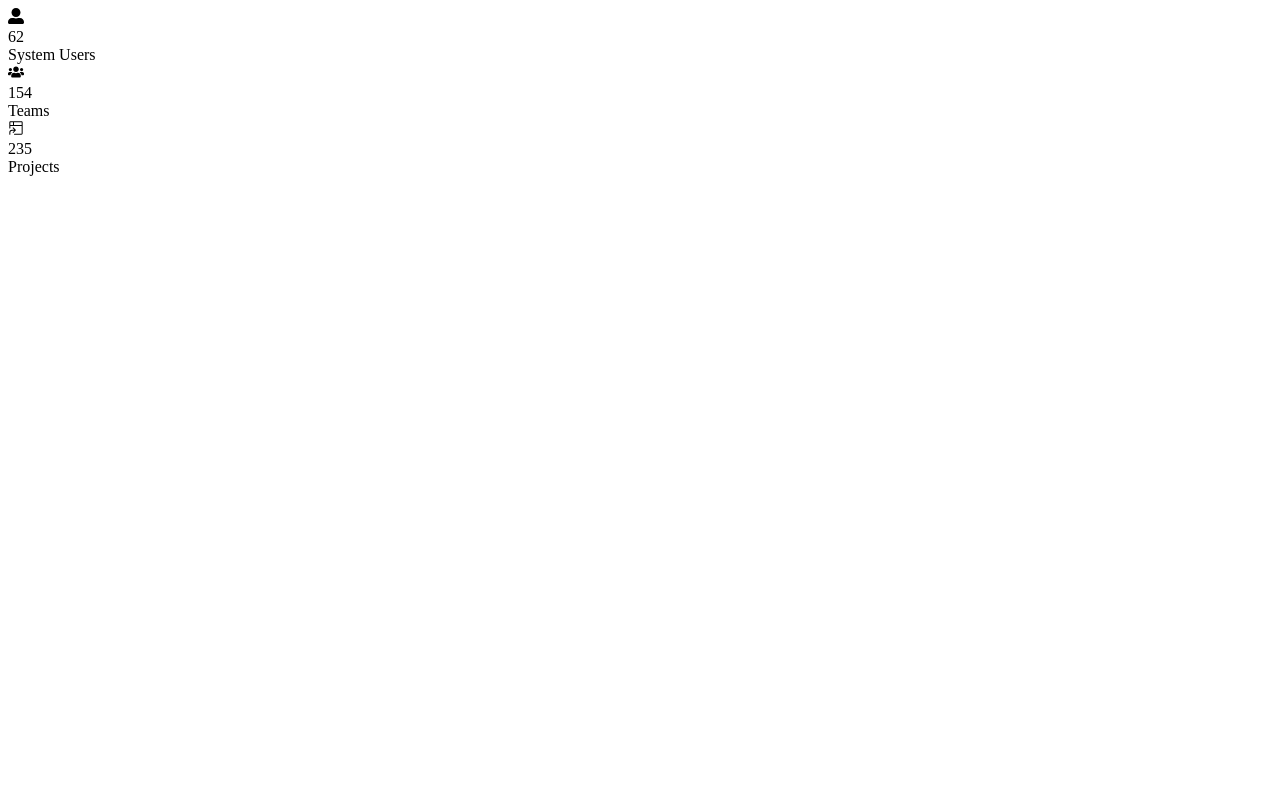
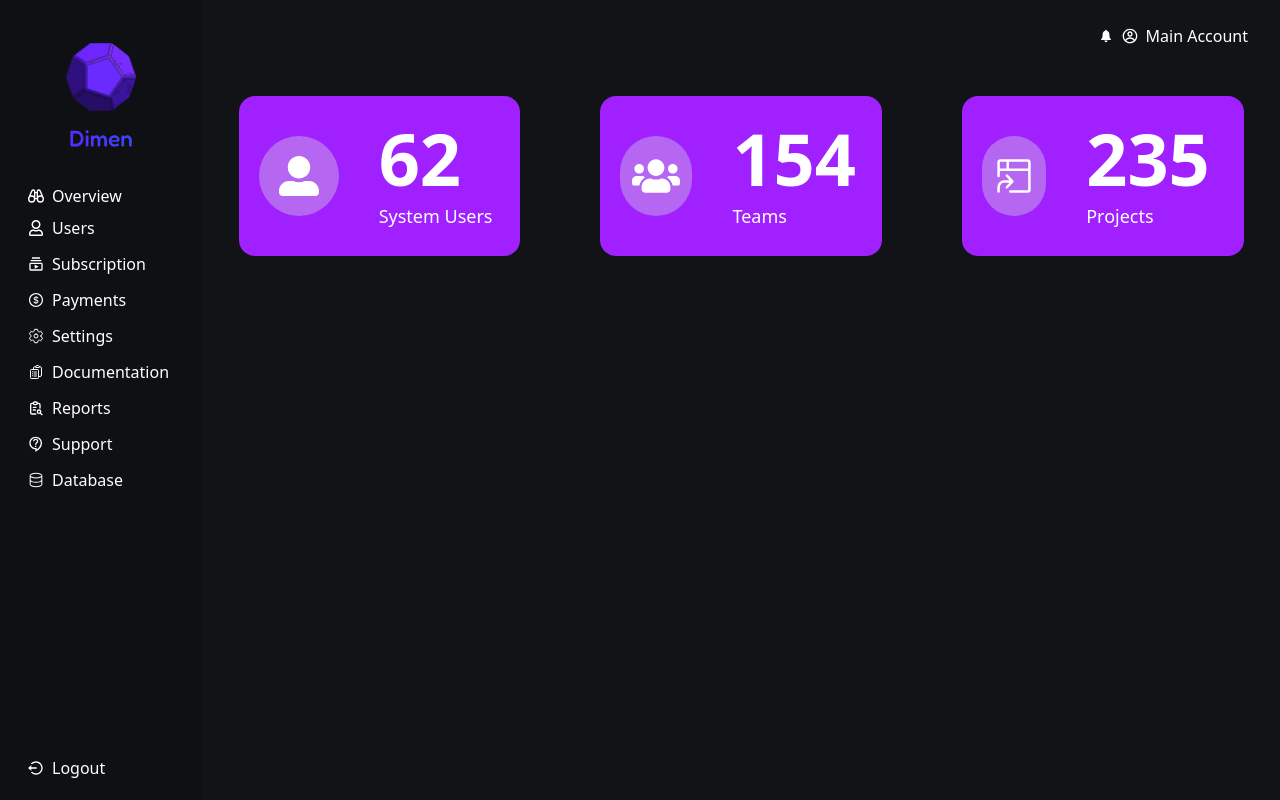
Before and after one commit to Dimen-3D-Model-Annotation/admin-dashboard, a Next.js app: page /overview in a window 1280 px wide. Built offline with nearby package versions, Linux system fonts and the light colour scheme.

Commit message:
Update page.js

```diff
--- a/app/overview/page.js
+++ b/app/overview/page.js
@@ -1,12 +1,20 @@
 import React from 'react';
 import { FaUserAlt, FaUsers } from "react-icons/fa";
 import { GoProjectSymlink } from "react-icons/go";
+import SidePanel from '@components/SidePanel';  // Import the SidePanel component
+import Header from '@components/Header';
 
 function Overview() {
   return (
-    <div className='grid lg:grid-cols-3 gap-20 mb-15 ml-5 mr-5'>
+    <div className="min-h-screen flex flex-row">
+      <div className="bg-[#0F1014] text-white p-4 w-1/6">
+        <SidePanel />
+      </div>
+      <div className="flex-grow bg-[#121316] text-white p-4">
+        <Header />
+        <div className='grid lg:grid-cols-3 gap-20 mt-10 mb-15 ml-5 mr-5'>
           {/* First Card */}
-      <div className='rounded bg-custom-purple h-30 shadow-sm flex items-center'>
+          <div className='rounded-2xl bg-custom-purple h-30 shadow-sm flex items-center'>
             <div className='bg-custom-gray h-20 w-20 flex items-center justify-center text-white p-3 rounded-full ml-5'>
               <FaUserAlt className='w-10 h-10' />
             </div>
@@ -17,7 +25,7 @@ function Overview() {
           </div>
 
           {/* Second Card */}
-      <div className='rounded bg-custom-purple h-40 shadow-sm flex items-center'>
+          <div className='rounded-2xl bg-custom-purple h-40 shadow-sm flex items-center'>
             <div className='bg-custom-gray h-20 w-20 flex items-center justify-center text-white p-3 rounded-full ml-5'>
               <FaUsers className='w-12 h-12'/>
             </div>
@@ -28,7 +36,7 @@ function Overview() {
           </div>
 
           {/* Third Card */}
-      <div className='rounded bg-custom-purple h-40 shadow-sm flex items-center'>
+          <div className='rounded-2xl bg-custom-purple h-40 shadow-sm flex items-center'>
             <div className='bg-custom-gray h-20 w-20 flex items-center justify-center text-white p-3 rounded-full ml-5'>
               <GoProjectSymlink className='w-10 h-10' />
             </div>
@@ -38,6 +46,8 @@ function Overview() {
             </div>
           </div>
         </div>
+      </div>
+    </div>
   );
 }
 
```
Lines whose indentation alone changed are shown as unchanged.
